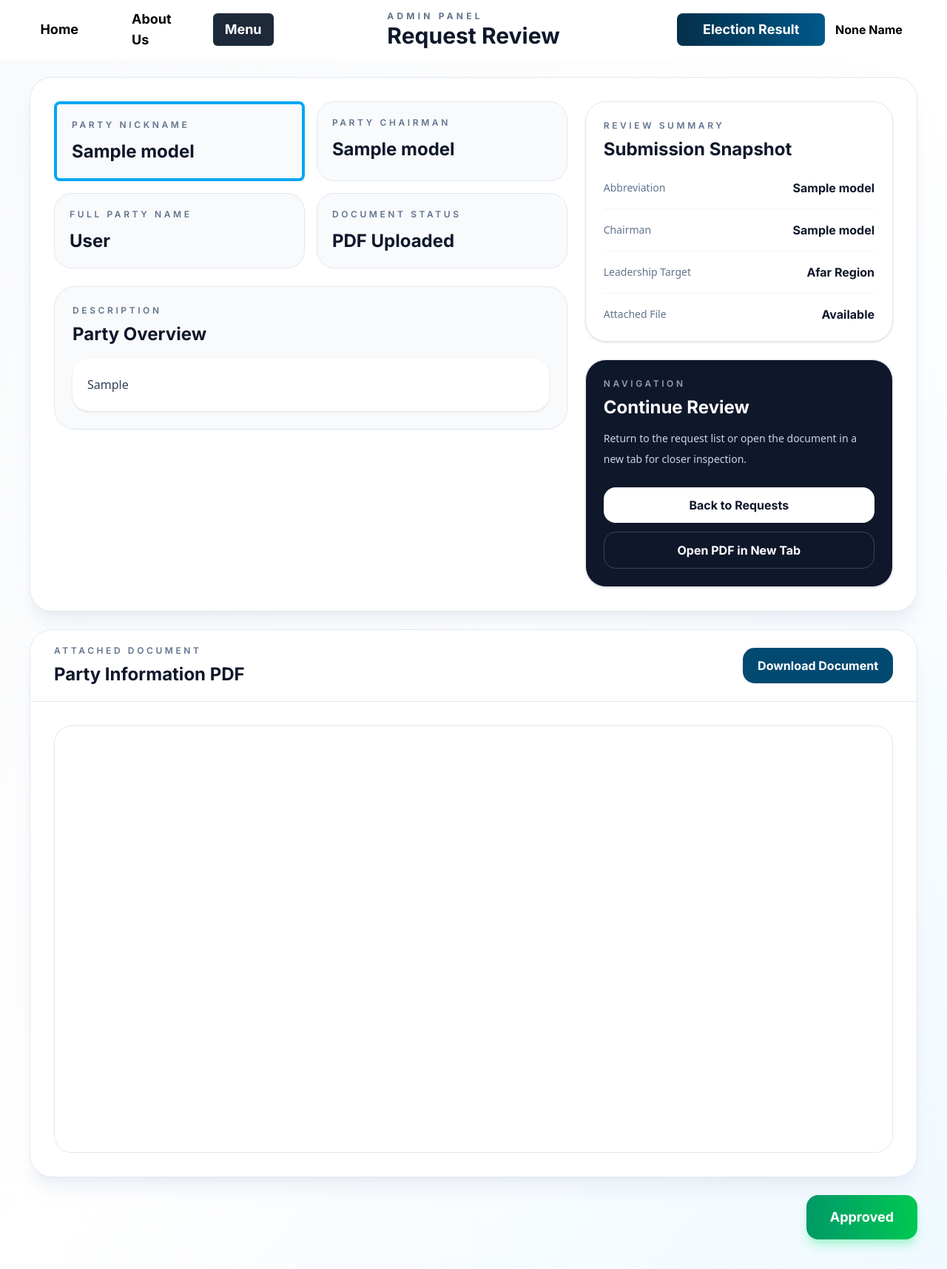
After one commit to Ethiopian-inspired/National-Election---E-vote, a Django app: page /request-edit/1 in a window 1280 px wide. The commit adds this page. Shown: the whole page at 74% size. Run offline with Django 5.2, Linux system fonts and the light colour scheme; tables that the repository leaves empty hold one stand-in row (values such as "Sample post"); style sheets or scripts are compiled from the project's sources.

Commit message:
feat: Finish Request approval page

```diff
--- a/core/project/settings.py
+++ b/core/project/settings.py
@@ -120,6 +120,5 @@ STATIC_URL = 'static/'
 STATIC_ROOT = os.path.join(BASE_DIR, 'satticfile')
 STATICFILES_DIRS = [os.path.join(BASE_DIR, 'static')]
 
-MEDIA_URL='/media/'
-MEDIA_ROOT = BASE_DIR / 'media'
-MEDIA_ROOT=os.path.join(BASE_DIR,"media/")
+MEDIA_URL = '/media/'
+MEDIA_ROOT = os.path.join(BASE_DIR, 'media')
--- a/core/public/urls.py
+++ b/core/public/urls.py
@@ -5,7 +5,8 @@ from .views import (
     signup,
     logout_request,
     compition_request,
-    admin_panel
+    admin_panel,
+    request_approvement
 )
 
 from django.conf import settings
@@ -19,6 +20,7 @@ urlpatterns = [
     path ('logout/', logout_request, name='Logout'),
     path ('compitition_request/', compition_request, name='Compition_Request'),
     path ('admin-panel/<str:username>/', admin_panel, name='Admin_Panel'),
+    path ('request-edit/<int:id>', request_approvement, name='Request_Approvement'),
     path (
         'passowrd-reset/',
         auth_views.PasswordResetView.as_view(
@@ -27,6 +29,5 @@ urlpatterns = [
         name='Password_reset'
     )
 ]
-
 if settings.DEBUG:
     urlpatterns += static(settings.MEDIA_URL, document_root=settings.MEDIA_ROOT)
--- a/core/public/views.py
+++ b/core/public/views.py
@@ -14,6 +14,7 @@ from .models import (
 )
 
 from django.contrib.auth.decorators import user_passes_test
+from django.shortcuts import get_object_or_404
 # Create your views here.
 
 @login_required (login_url='/signup/')
@@ -88,3 +89,13 @@ def admin_panel (request, username):
         'Request_display' : Request_display
     }
     return render (request, 'public/Pages/Admin-request/display-request-info.html', context=context)
+
+
+def request_approvement (request, id):
+
+    Read = get_object_or_404 (Comptition_Request_model, id=id)
+
+    context = {
+        'read' : Read
+    }
+    return render (request, 'public/Pages/Admin-request/Request-approvement/Request-approvement.html', context=context)
--- /dev/null
+++ b/core/templates/public/Pages/Admin-request/Request-approvement/Request-approvement.html
@@ -0,0 +1,162 @@
+{% extends "public/base.html" %}
+{% load static %}
+
+{% block title %}EVNP - Request Review{% endblock %}
+
+{% block NavCenter %}
+<div class="flex items-center gap-4 text-slate-900">
+    <div class="inter_Bold">
+        <p class="text-xs uppercase tracking-[0.35em] text-slate-500">Admin Panel</p>
+        <p class="text-3xl">Request Review</p>
+    </div>
+</div>
+{% endblock %}
+
+{% block content %}
+<div class="min-h-[90vh] bg-linear-to-br from-slate-50 via-white to-sky-50 px-4 py-6 md:px-8 lg:px-10">
+    <div class="mx-auto flex max-w-7xl flex-col gap-6">
+        <section class="overflow-hidden rounded-[30px] border border-slate-200 bg-white shadow-xl shadow-slate-200/60">
+            <div class="grid gap-6 p-6 md:p-8 xl:grid-cols-[minmax(0,1.25fr)_minmax(340px,0.75fr)]">
+                <div class="space-y-6">
+                    <div class="grid gap-4 md:grid-cols-2">
+                        <div class="rounded-[24px] border-4 border-sky-500 rounded-lg bg-slate-50 p-5">
+                            <p class="inter_SemiBold text-xs uppercase tracking-[0.3em] text-slate-500">Party Nickname</p>
+                            <p class="inter_Bold mt-3 text-2xl text-slate-900">{{ read.party_nik_name }}</p>
+                        </div>
+
+                        <div class="rounded-[24px] border border-slate-200 bg-slate-50 p-5">
+                            <p class="inter_SemiBold text-xs uppercase tracking-[0.3em] text-slate-500">Party Chairman</p>
+                            <p class="inter_Bold mt-3 text-2xl text-slate-900">{{ read.party_chairman_name }}</p>
+                        </div>
+
+                        <div class="rounded-[24px] border border-slate-200 bg-slate-50 p-5">
+                            <p class="inter_SemiBold text-xs uppercase tracking-[0.3em] text-slate-500">Full Party Name</p>
+                            <p class="inter_Bold mt-3 text-2xl text-slate-900">{{ read.party_FullName }}</p>
+                        </div>
+
+                        <div class="rounded-[24px] border border-slate-200 bg-slate-50 p-5">
+                            <p class="inter_SemiBold text-xs uppercase tracking-[0.3em] text-slate-500">Document Status</p>
+                            <p class="inter_Bold mt-3 text-2xl text-slate-900">
+                                {% if read.party_info_PDF %}
+                                    PDF Uploaded
+                                {% else %}
+                                    Missing PDF
+                                {% endif %}
+                            </p>
+                        </div>
+                    </div>
+
+                    <div class="rounded-[28px] border border-slate-200 bg-slate-50 p-6">
+                        <div>
+                            <p class="inter_SemiBold text-xs uppercase tracking-[0.3em] text-slate-500">Description</p>
+                            <h2 class="inter_Bold mt-2 text-2xl text-slate-900">Party Overview</h2>
+                        </div>
+
+                        <div class="mt-4 rounded-[22px] bg-white p-5 shadow-sm">
+                            <p class="text-base leading-8 text-slate-700">{{ read.party_discription|linebreaksbr }}</p>
+                        </div>
+                    </div>
+                </div>
+
+                <div class="space-y-6">
+                    <div class="rounded-[28px] border border-slate-200 bg-white p-6 shadow-sm">
+                        <p class="inter_SemiBold text-xs uppercase tracking-[0.3em] text-slate-500">Review Summary</p>
+                        <h2 class="inter_Bold mt-2 text-2xl text-slate-900">Submission Snapshot</h2>
+
+                        <div class="mt-6 space-y-4">
+                            <div class="flex items-center justify-between gap-4 border-b border-slate-100 pb-4">
+                                <p class="text-sm text-slate-500">Abbreviation</p>
+                                <p class="inter_Bold text-right text-slate-900">{{ read.party_nik_name }}</p>
+                            </div>
+
+                            <div class="flex items-center justify-between gap-4 border-b border-slate-100 pb-4">
+                                <p class="text-sm text-slate-500">Chairman</p>
+                                <p class="inter_Bold text-right text-slate-900">{{ read.party_chairman_name }}</p>
+                            </div>
+
+                            <div class="flex items-center justify-between gap-4 border-b border-slate-100 pb-4">
+                                <p class="text-sm text-slate-500">Leadership Target</p>
+                                <p class="inter_Bold text-right text-slate-900">{{ read.want_lead }}</p>
+                            </div>
+
+                            <div class="flex items-center justify-between gap-4">
+                                <p class="text-sm text-slate-500">Attached File</p>
+                                <p class="inter_Bold text-right text-slate-900">
+                                    {% if read.party_info_PDF %}
+                                        Available
+                                    {% else %}
+                                        Not Uploaded
+                                    {% endif %}
+                                </p>
+                            </div>
+                        </div>
+                    </div>
+
+                    <div class="rounded-[28px] border border-slate-200 bg-slate-900 p-6 text-white shadow-sm">
+                        <p class="inter_SemiBold text-xs uppercase tracking-[0.3em] text-slate-400">Navigation</p>
+                        <h2 class="inter_Bold mt-2 text-2xl">Continue Review</h2>
+                        <p class="mt-3 text-sm leading-7 text-slate-300">
+                            Return to the request list or open the document in a new tab for closer inspection.
+                        </p>
+
+                        <div class="mt-6 flex flex-col gap-3">
+                            <a href="{% url 'Admin_Panel' request.user.username %}" class="inter_Bold rounded-2xl bg-white px-4 py-3 text-center text-slate-900 transition duration-300 hover:scale-[1.01] hover:bg-slate-100">
+                                Back to Requests
+                            </a>
+
+                            {% if read.party_info_PDF %}
+                                <a href="{{ read.party_info_PDF.url }}" target="_blank" rel="noopener noreferrer" class="inter_Bold rounded-2xl border border-white/20 bg-transparent px-4 py-3 text-center text-white transition duration-300 hover:scale-[1.01] hover:bg-white/10">
+                                    Open PDF in New Tab
+                                </a>
+                            {% endif %}
+                        </div>
+                    </div>
+                </div>
+            </div>
+        </section>
+
+        <section class="overflow-hidden rounded-[30px] border border-slate-200 bg-white shadow-xl shadow-slate-200/60">
+            <div class="flex flex-col gap-3 border-b border-slate-200 px-6 py-5 md:px-8 lg:flex-row lg:items-center lg:justify-between">
+                <div>
+                    <p class="inter_SemiBold text-xs uppercase tracking-[0.3em] text-slate-500">Attached Document</p>
+                    <h2 class="inter_Bold mt-2 text-2xl text-slate-900">Party Information PDF</h2>
+                </div>
+
+                {% if read.party_info_PDF %}
+                    <a href="{{ read.party_info_PDF.url }}" download class="inter_Bold inline-flex items-center justify-center rounded-2xl bg-sky-900 px-5 py-3 text-white transition duration-300 hover:scale-[1.01] hover:bg-sky-800">
+                        Download Document
+                    </a>
+                {% endif %}
+            </div>
+
+            <div class="p-4 md:p-6 lg:p-8">
+                {% if read.party_info_PDF %}
+                    <div class="overflow-hidden rounded-[24px] border border-slate-200 bg-slate-100 shadow-inner">
+                        <iframe
+                            src="{{ read.party_info_PDF.url }}"
+                            title="Party information PDF for {{ read.party_FullName }}"
+                            class="h-[72vh] min-h-[520px] w-full bg-white"
+                        ></iframe>
+                    </div>
+                {% else %}
+                    <div class="flex min-h-[320px] flex-col items-center justify-center rounded-[24px] border border-dashed border-slate-300 bg-slate-50 px-6 text-center">
+                        <p class="inter_Bold text-2xl text-slate-900">No PDF Uploaded</p>
+                        <p class="mt-2 max-w-xl text-sm leading-7 text-slate-500">
+                            This request does not currently include a supporting PDF document for review.
+                        </p>
+                    </div>
+                {% endif %}
+            </div>
+        </section>
+
+        <div class="flex justify-end pb-4">
+            <button
+                type="button"
+                class="inter_Bold rounded-2xl bg-linear-to-r from-emerald-600 to-green-500 px-8 py-4 text-lg text-white shadow-lg shadow-emerald-200 transition duration-300 hover:scale-[1.01] hover:from-emerald-700 hover:to-green-600"
+            >
+                Approved
+            </button>
+        </div>
+    </div>
+</div>
+{% endblock %}
--- a/core/templates/public/Pages/Admin-request/display-request-info.html
+++ b/core/templates/public/Pages/Admin-request/display-request-info.html
@@ -18,6 +18,7 @@
 <div class="w-full h-[90vh] flex flex-col justify-start items-start p-10">
     <div class="w-full grid grid-cols-[200px_200px_200px_200px]">
         {% for data in Request_display %}
+            <a href="{% url 'Request_Approvement' data.id %}">
                 <div class="w-[250px] h-[300px] grid grid-flow-col grid-rows-[80%_20%] cursor-pointer bg-radial-[at_25%_25%] from-sky-800 to-sky-950 to-100% shadow-sm rounded-sm hover:shadow-xl/50 hover:scale-[1.02] transition duration-300">
                     <div class="w-full h-full flex justify-center items-center">
                         <img class="w-[200px]" src="{{ data.party_logo.url }}" alt="">
@@ -28,6 +29,7 @@
                         <p class="text-white text-sm inter_Bold">{{ data.party_chairman_name }}</p>
                     </div>
                 </div>
+            </a>
         {% endfor %}
     </div>
 </div>
```
Lines whose indentation alone changed are shown as unchanged.
